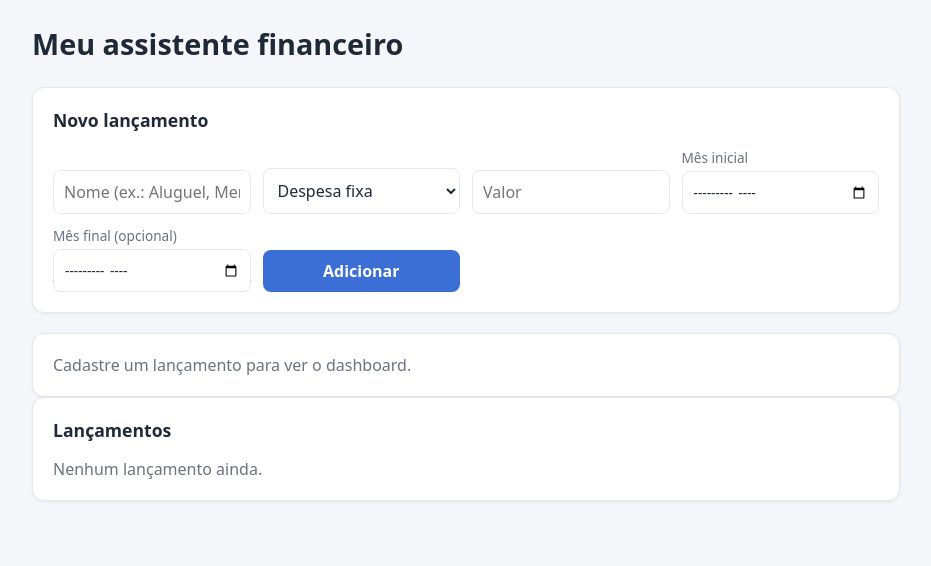
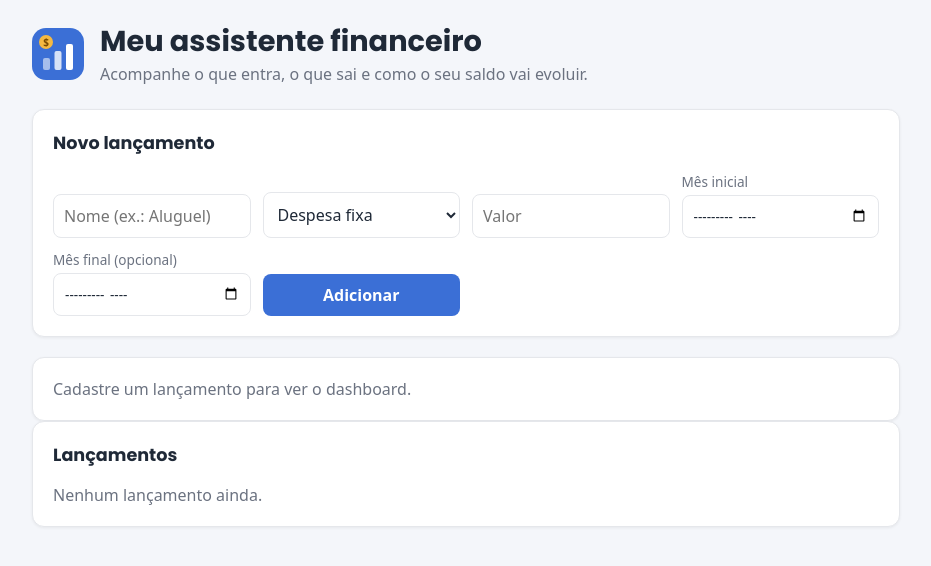
Before and after one commit to Deidriane-amorim/financas-app, a React (Vite) app: page / in a window 1280 px wide. Shown: the top 566 px of the page, without its empty margins (174-1105 px from the left). Built offline with nearby package versions, Linux system fonts and the light colour scheme.

Commit message:
style: novo cabeçalho com fonte Poppins e ícone em SVG

```diff
--- a/index.html
+++ b/index.html
@@ -5,6 +5,9 @@
     <link rel="icon" type="image/svg+xml" href="/favicon.svg" />
     <meta name="viewport" content="width=device-width, initial-scale=1.0" />
     <title>financas-app</title>
+    <link rel="preconnect" href="https://fonts.googleapis.com" />
+    <link rel="preconnect" href="https://fonts.gstatic.com" crossorigin />
+    <link href="https://fonts.googleapis.com/css2?family=Poppins:wght@500;600;700&display=swap" rel="stylesheet" />
   </head>
   <body>
     <div id="root"></div>
--- a/src/App.jsx
+++ b/src/App.jsx
@@ -1,6 +1,7 @@
 import { useState, useEffect } from "react";
 import FormLancamento from "./components/FormLancamento";
 import Dashboard from "./components/Dashboard";
+import Logo from "./components/Logo";
 
 const nomesTipo = {
   receita: "Receita",
@@ -33,7 +34,13 @@ export default function App() {
   // ... o return continua igual
     return (
   <main>
-    <h1>Meu assistente financeiro</h1>
+    <header className="topo">
+      <Logo />
+      <div>
+        <h1>Meu assistente financeiro</h1>
+        <p>Acompanhe o que entra, o que sai e como o seu saldo vai evoluir.</p>
+      </div>
+    </header>
 
     <section className="card">
       <h2>Novo lançamento</h2>
--- a/src/components/FormLancamento.jsx
+++ b/src/components/FormLancamento.jsx
@@ -31,7 +31,7 @@ export default function FormLancamento({ aoAdicionar }) {
     <form onSubmit={enviar} className="form">
       <input
         type="text"
-        placeholder="Nome (ex.: Aluguel, Mercado)"
+        placeholder="Nome (ex.: Aluguel)"
         value={nome}
         onChange={(e) => setNome(e.target.value)}
         required
--- /dev/null
+++ b/src/components/Logo.jsx
@@ -0,0 +1,29 @@
+export default function Logo() {
+  return (
+    <svg
+      width="52"
+      height="52"
+      viewBox="0 0 52 52"
+      role="img"
+      aria-label="Gráfico de barras com uma moeda"
+    >
+      <rect width="52" height="52" rx="14" fill="#3b6fd6" />
+
+      <rect x="11" y="30" width="7" height="12" rx="2" fill="#fff" opacity="0.55" />
+      <rect x="22.5" y="23" width="7" height="19" rx="2" fill="#fff" opacity="0.8" />
+      <rect x="34" y="16" width="7" height="26" rx="2" fill="#fff" />
+
+      <circle cx="14" cy="14" r="7" fill="#f5b942" />
+      <text
+        x="14"
+        y="18"
+        textAnchor="middle"
+        fontSize="10"
+        fontWeight="700"
+        fill="#7a4b00"
+      >
+        $
+      </text>
+    </svg>
+  );
+}
--- a/src/index.css
+++ b/src/index.css
@@ -194,6 +194,30 @@ button {
 .valor.variavel {
   color: var(--laranja);
 }
+
+h1,
+h2 {
+  font-family: "Poppins", system-ui, sans-serif;
+}
+
+.topo {
+  display: flex;
+  align-items: center;
+  gap: 16px;
+  margin-bottom: 24px;
+}
+
+.topo h1 {
+  margin: 0;
+  font-size: 1.8rem;
+  line-height: 1.2;
+}
+
+.topo p {
+  margin: 4px 0 0;
+  color: var(--texto-suave);
+}
+
 /* Telas pequenas (celular) */
 @media (max-width: 560px) {
   .item {
```
